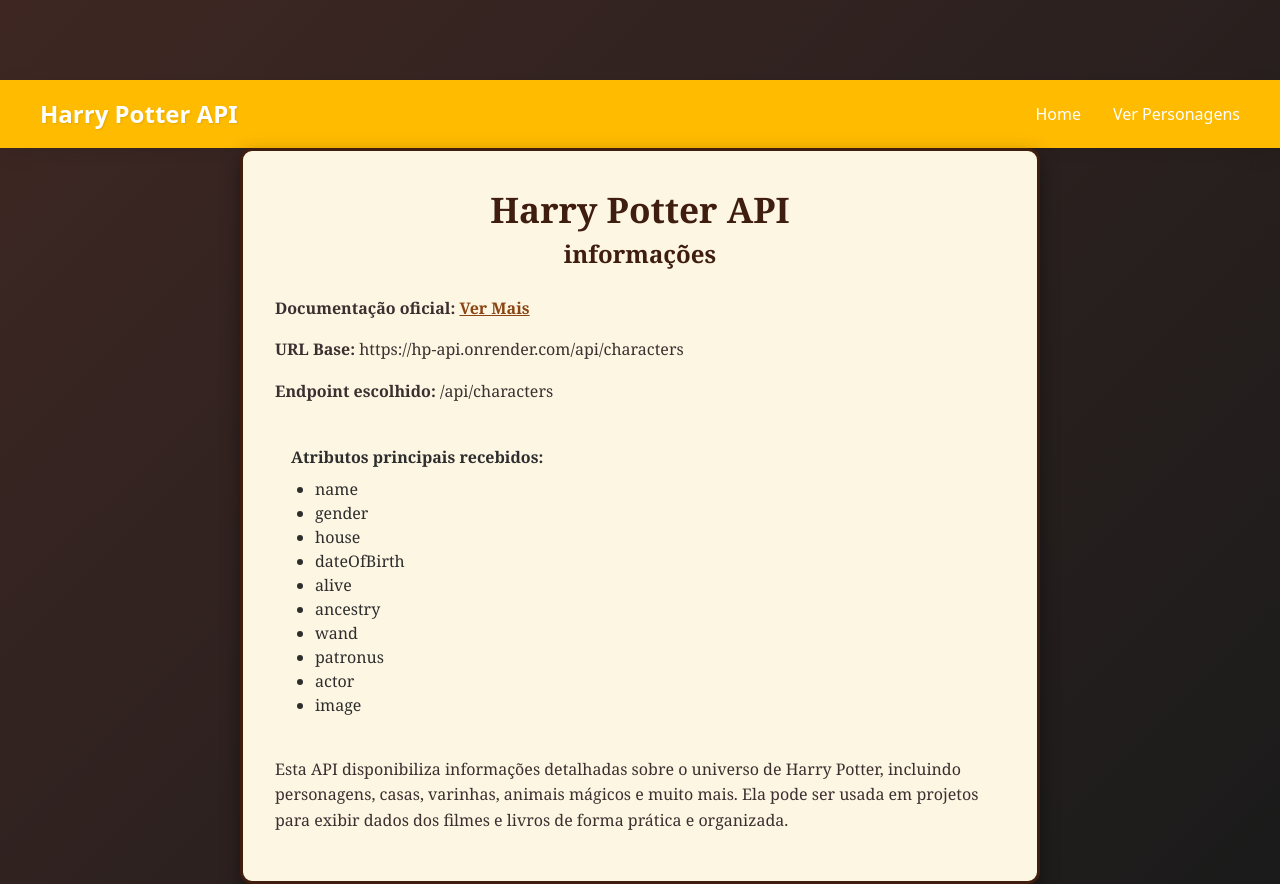
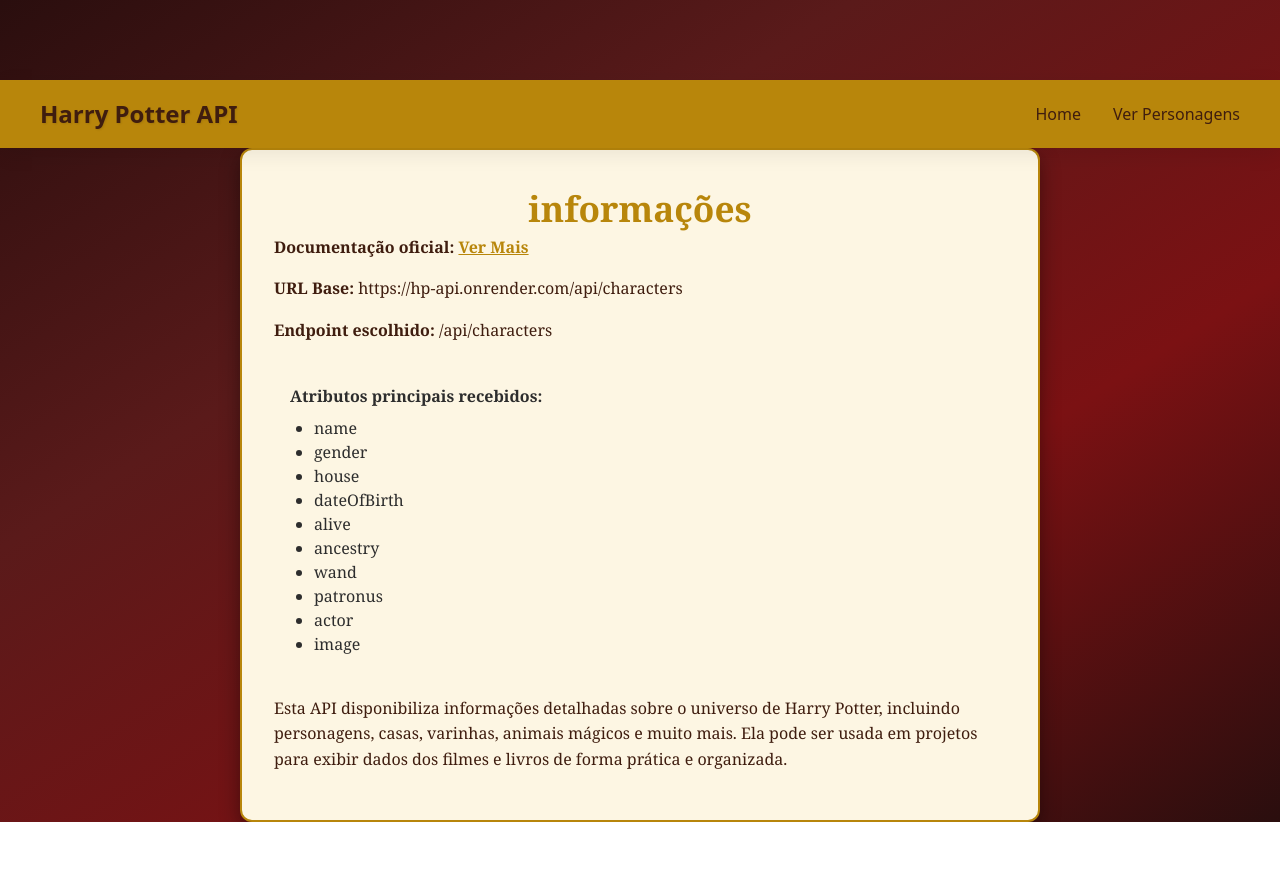
Before and after one commit to JuliaMartins25/CRUD-com-API-P-blica, a Next.js app: page /infomation in a window 1280 px wide. After the commit the page ends 822 px from the top, so only its background shows below. Built offline with nearby package versions, Linux system fonts and the light colour scheme.

Commit message:
feat: alteração na pagina de informações da api

```diff
--- a/src/app/components/header/header.module.css
+++ b/src/app/components/header/header.module.css
@@ -1,11 +1,11 @@
 .header {
-    background-color:  #ffbb00;
-    padding: 1rem 2rem;
-    box-shadow: 0 6px 20px rgba(0,0,0,0.08);
+    background-color: #b8860b;
     top: 0;
     left: 0;
     width: 100%;
     z-index: 999;
+    padding: 1rem 2rem;
+    box-shadow: 0 6px 20px rgba(0,0,0,0.08);
 }
 
 .wrapper {
@@ -19,7 +19,7 @@
 .logo {
     font-size: 1.5rem;
     font-weight: 700;
-    color: #ffffff;
+    color:#3f1d0f;
     text-shadow: 1px 1px 2px rgba(0,0,0,0.1);
 }
 
@@ -30,7 +30,7 @@
 }
 
 .link {
-    color: #ffffff;
+    color: #3f1d0f;
     text-decoration: none;
     position: relative;
     padding: 0.25rem 0;
@@ -44,12 +44,12 @@
     height: 2px;
     bottom: -2px;
     left: 0;
-    background-color: #ffffff;
+    background-color:#3f1d0f;
     transition: width 0.3s;
 }
 
 .link:hover {
-    color: #ffffff;
+    color: #3f1d0f;
     transform: translateY(-2px);
 }
 
--- a/src/app/infomation/info.module.css
+++ b/src/app/infomation/info.module.css
@@ -1,7 +1,16 @@
 .page {
-    min-height: 100vh;
-    padding-top: 80px;
-    background: linear-gradient(135deg, #3e2723, #1b1b1b);
+  min-height: 100vh;
+  background: linear-gradient(
+    to bottom right,
+    #2a0e0e,
+    #5a1a1a,
+    #7b1113,
+    #2a0e0e
+  );
+  display: flex;
+  flex-direction: column;
+  align-items: center;
+  padding-top: 80px;
 
   }
 
@@ -11,7 +20,7 @@
     margin: 0 auto;
     padding: 2rem;
     background: #fdf6e3;
-    border: 3px solid #3f1d0f;
+    border: 2px solid #b8860b;
     border-radius: 12px;
     font-family: Georgia, serif;
     color: #2d2d2d;
@@ -21,7 +30,7 @@
   .title {
     font-size: 2.2rem;
     font-weight: bold;
-    color: #3f1d0f;
+    color:  #b8860b;
     text-align: center;
   }
   .subtitle {
@@ -35,11 +44,11 @@
   .text {
     margin-bottom: 1rem;
     line-height: 1.6;
-    color: #3b2f2f;
+    color:   #3f1d0f;
   }
 
   .link {
-    color: #8b4513;
+    color:  #b8860b;
     font-weight: bold;
     text-decoration: underline;
   }
--- a/src/app/infomation/page.jsx
+++ b/src/app/infomation/page.jsx
@@ -7,8 +7,7 @@
     <div className={styles.page}>
           <Header/>
       <div className={styles.container}>
-        <h1 className={styles.title}>Harry Potter API</h1>
-        <h3 className={styles.subtitle}>informações</h3>
+        <h3 className={styles.title}>informações</h3>
 
         <p className={styles.text}>
           <strong>Documentação oficial:</strong>{" "}
```
